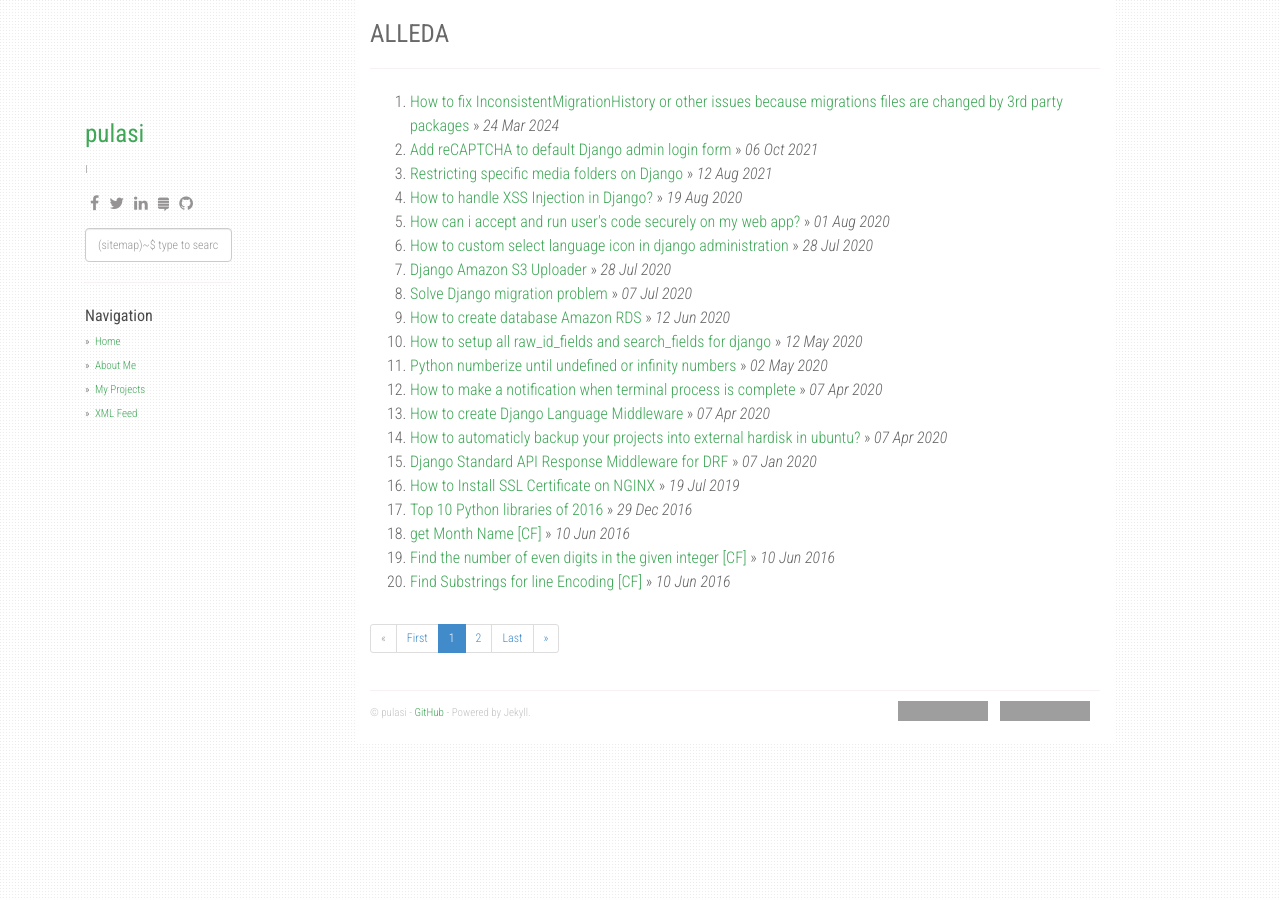
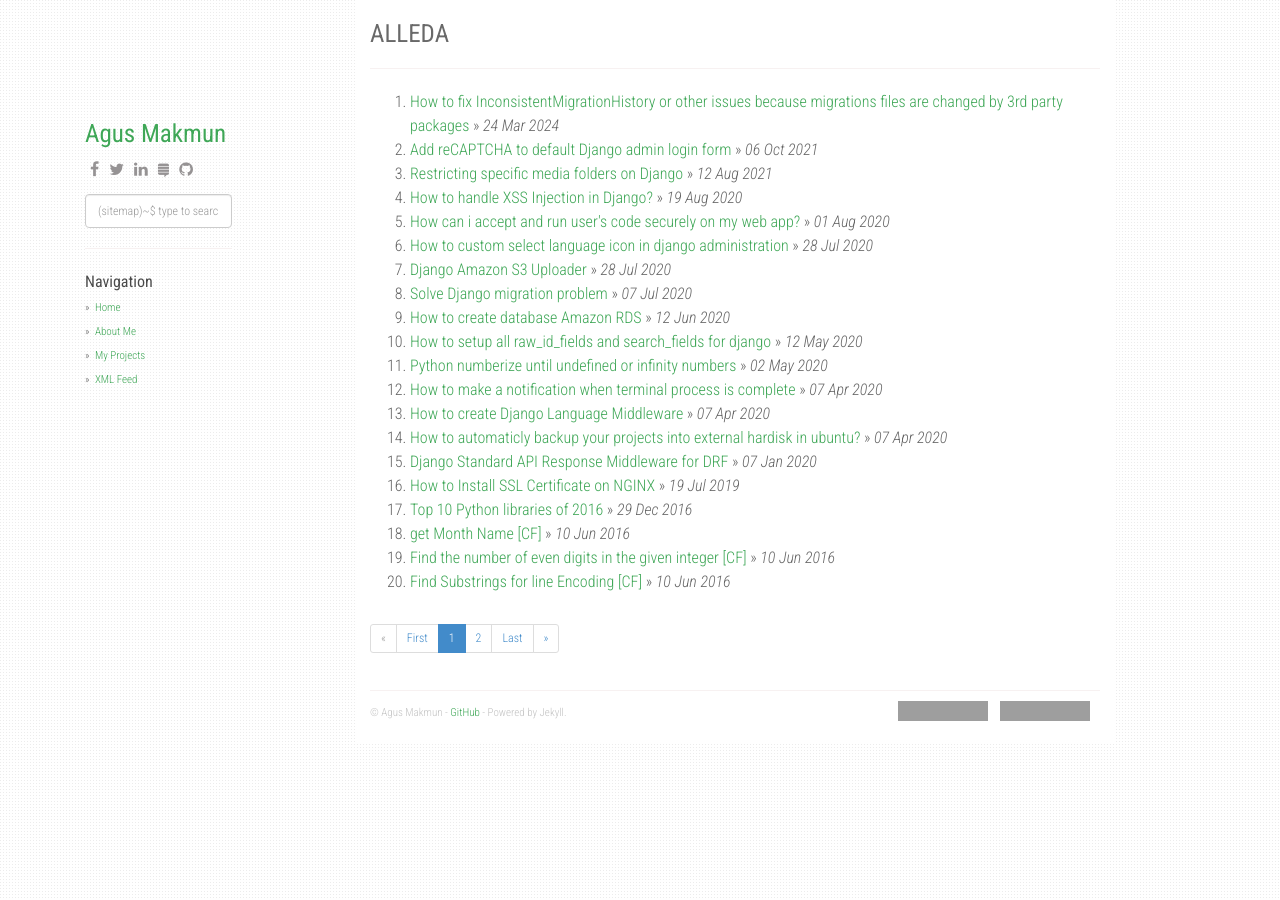
Before and after one commit to pulasi/pulasi.github.io, a Jekyll site: the page built from index.html, in a window 1280 px wide. Built offline with Jekyll 4.4.1, drawn with Linux system fonts in a browser that asks for light colours; nearby versions of some CDN libraries; the list of posts is cut into pages by our own code; grey boxes are pictures that could not be loaded.

Commit message:
更新 _config.yml

```diff
--- a/_config.yml
+++ b/_config.yml
@@ -1,8 +1,8 @@
 title: ALLEDA
-description:
-author: pulasi
-github:
-about: I
+description: My Personal ALLEDA
+author: Agus Makmun
+github: https://github.com/pulasi
+about:
 disqus_shortname: ALLEDA
 google_analytics: UA-XXXXXXXX-Y
 
@@ -27,8 +27,8 @@ social:
       link: "https://github.com/pulasi"
 
 share:
-  twitter_username:
-  fb_appid:
+  twitter_username: github.io
+  fb_appid: pulasi
 
 urls:
     - text: About Me
```
